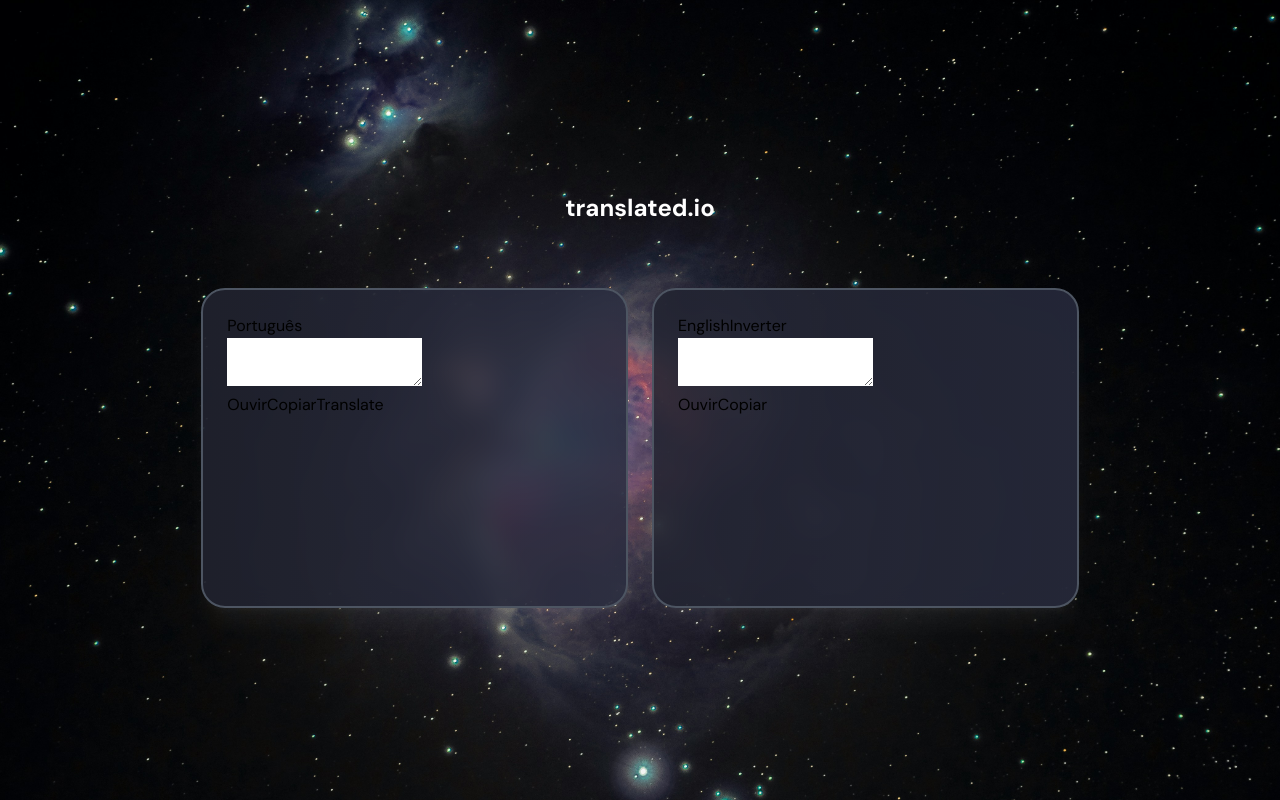
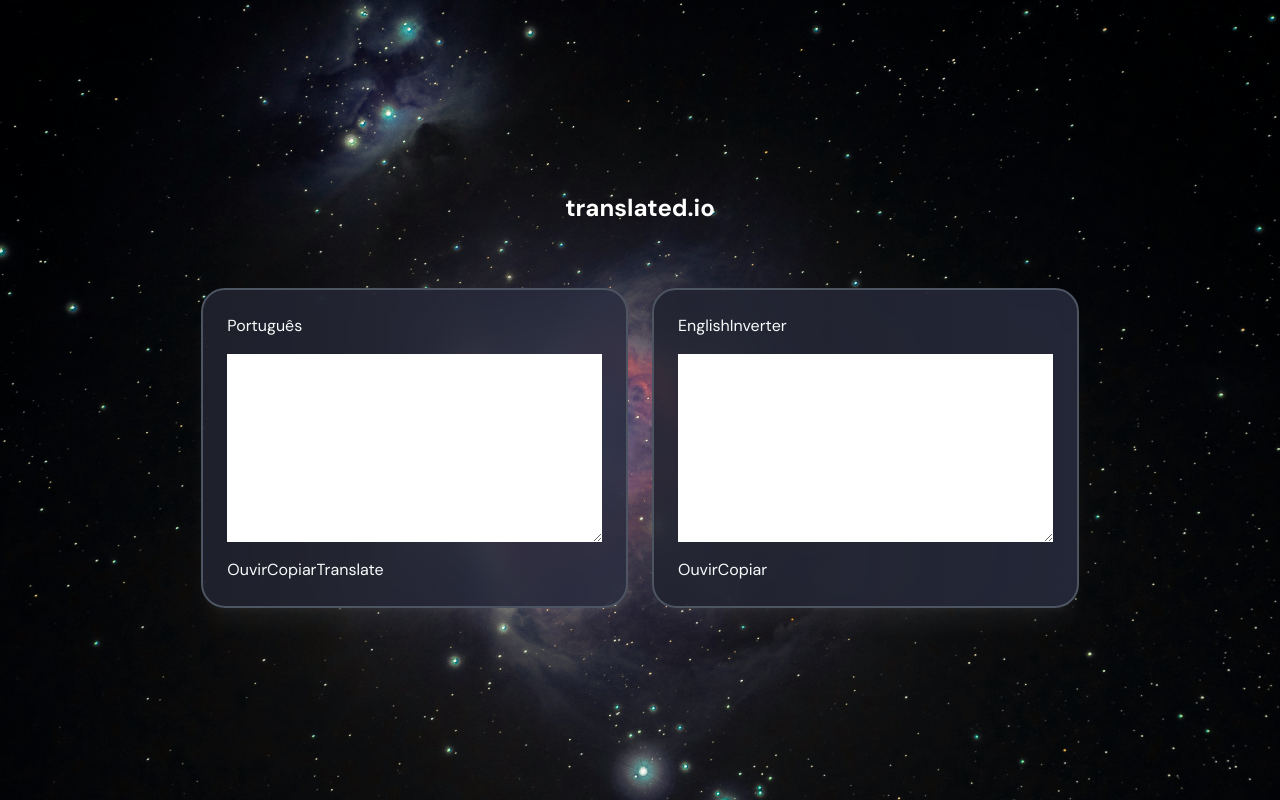
Before and after one commit to fe-liphis/translate-app, a React (Vite) app: page / in a window 1280 px wide. Built offline with nearby package versions, Linux system fonts and the light colour scheme.

Commit message:
FEAT: Iniciando a estilização dentro da box de tradução

```diff
--- a/src/App.tsx
+++ b/src/App.tsx
@@ -8,24 +8,33 @@ export default function App() {
       <Logo />
       <TranslateBox>
         <header>
-          <button>Português</button>
+          <button className="text-textColor">Português</button>
         </header>
-        <textarea name="toTranslate" id="toTranslate"></textarea>
+        <textarea
+          name="toTranslate"
+          id="toTranslate"
+          className="h-full w-full"
+        ></textarea>
         <footer>
-          <button>Ouvir</button>
-          <button>Copiar</button>
-          <button>Translate</button>
+          <button className="text-textColor">Ouvir</button>
+          <button className="text-textColor">Copiar</button>
+          <button className="text-textColor">Translate</button>
         </footer>
       </TranslateBox>
       <TranslateBox>
         <header>
-          <button>English</button>
-          <button>Inverter</button>
+          <button className="text-textColor">English</button>
+          <button className="text-textColor">Inverter</button>
         </header>
-        <textarea name="toTranslate" id="toTranslate" readOnly></textarea>
+        <textarea
+          name="toTranslate"
+          id="toTranslate"
+          readOnly
+          className="h-full w-full"
+        ></textarea>
         <footer>
-          <button>Ouvir</button>
-          <button>Copiar</button>
+          <button className="text-textColor">Ouvir</button>
+          <button className="text-textColor">Copiar</button>
         </footer>
       </TranslateBox>
     </Container>
--- a/src/Components/UI/TranslateBox.tsx
+++ b/src/Components/UI/TranslateBox.tsx
@@ -4,7 +4,7 @@ type TranslateBoxParams = {
 
 function TranslateBox({ children }: TranslateBoxParams) {
   return (
-    <section className="bg-gradient-to-r from-boxF/85 to-boxT/85 h-2/5 w-1/3 rounded-3xl p-6 backdrop-blur-md border-2 border-border shadow-xl shadow-white/5">
+    <section className="bg-gradient-to-r from-boxF/85 to-boxT/85 h-2/5 w-1/3 rounded-3xl p-6 backdrop-blur-md border-2 border-border shadow-xl shadow-white/5 flex flex-col justify-between gap-4">
       {children}
     </section>
   );
--- a/tailwind.config.js
+++ b/tailwind.config.js
@@ -7,6 +7,7 @@ export default {
         boxF: "#222431",
         boxT: "#292C3F",
         border: "#4D5562",
+        textColor: "#F9FAFB",
       },
       backgroundImage: {
         backgroundApp:
```
